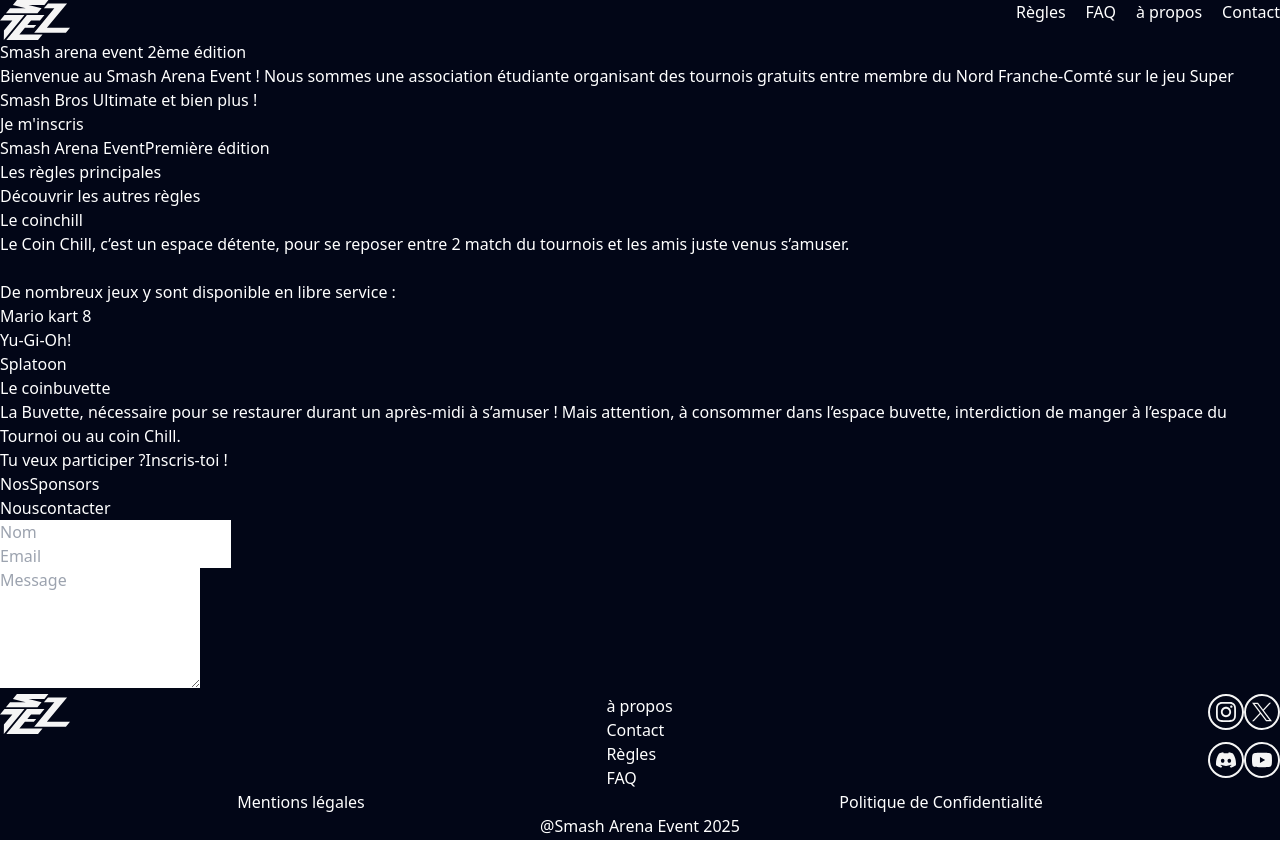
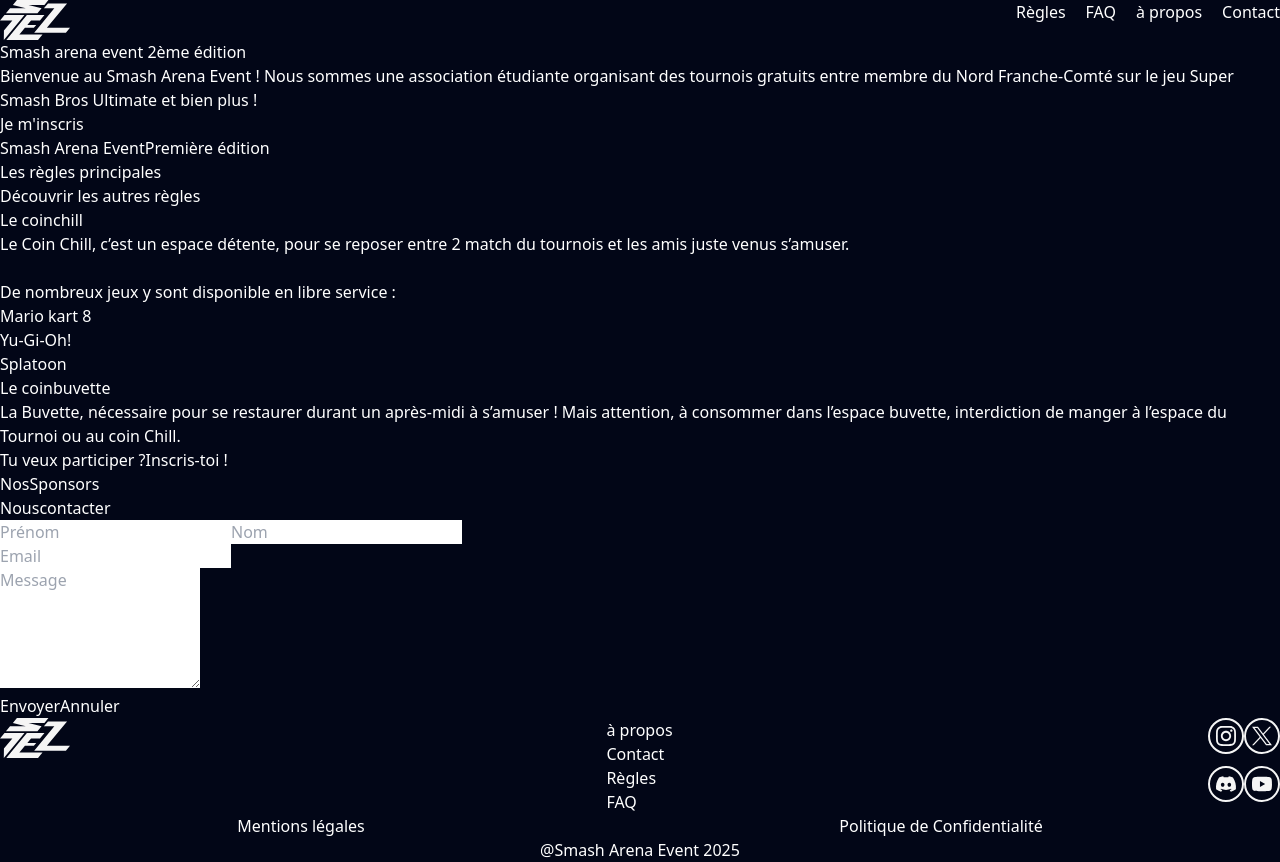
Before and after one commit to SmashArenaEvent/site_vitrine_SAE_2025, a Vue app: page / in a window 1280 px wide. Before the commit the page ends 840 px from the top, so only its background shows below. Built offline with nearby package versions, Linux system fonts and the light colour scheme.

Commit message:
Mise en place du formulaire de contact

```diff
--- a/src/components/Formulaire.vue
+++ b/src/components/Formulaire.vue
@@ -1,27 +1,41 @@
 <!-- eslint-disable vue/multi-word-component-names -->
 <template>
     <form @submit.prevent="submitForm">
-        <div>
-            <input class="text-black" type="text" name="name" v-model="form.name" placeholder="Nom"/>
+        <div class="flex">
+            <div>
+                <input class="text-black" type="text" name="firstName" v-model="form.firstName" placeholder="Prénom"/>
+            </div>
+            <div>
+                <input class="text-black" type="text" name="name" v-model="form.name" placeholder="Nom"/>
+            </div>
         </div>
         <div>
-            <input class="text-black" type="text" name="email" v-model="form.email" placeholder="Email"/>
+            <input class="text-black" type="email" name="email" v-model="form.email" placeholder="Email"/>
         </div>
         <div>
             <textarea class="text-black" rows="5" name="message" v-model="form.message" placeholder="Message"/>
+        </div>
+        <div>
+            <button><input type="submit" value="Envoyer"/></button>
+            <button><input type="reset" value="Annuler"/></button>
         </div>
     </form>
 </template>
 
 <script setup lang="ts">
 import { ref } from 'vue'
+
+const WEB3FORMS_ACCESS_KEY = "2e16caef-865b-4105-80bf-cafccea701be";
+
 interface FormData {
+  firstName: string
   name: string
   email: string
   message: string
 }
 
 const form = ref<FormData>({
+  firstName: '',
   name: '',
   email: '',
   message: ''
@@ -34,16 +48,16 @@ const submitForm = async () => {
       "Content-Type": "application/json",
       Accept: "application/json",
     },
-    // body: JSON.stringify({
-    //   access_key: WEB3FORMS_ACCESS_KEY,
-    //   ...form.value
-    // }),
+    body: JSON.stringify({
+      access_key: WEB3FORMS_ACCESS_KEY,
+      ...form.value
+    }),
   });
   const result = await response.json()
   if (result.success) {
       console.log('Form submitted successfully:', result)
       // Reset the form if needed
-      form.value = { name: '', email: '',  message: '' }
+      form.value = { firstName: '', name: '', email: '',  message: '' }
     } else {
       console.error('Form submission failed:', result)
     }
```
